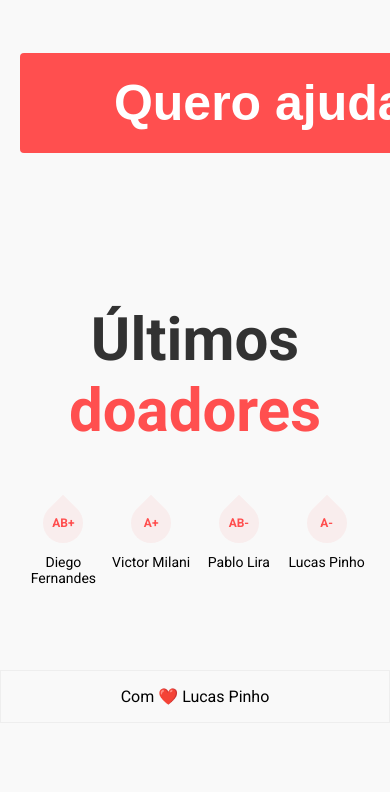
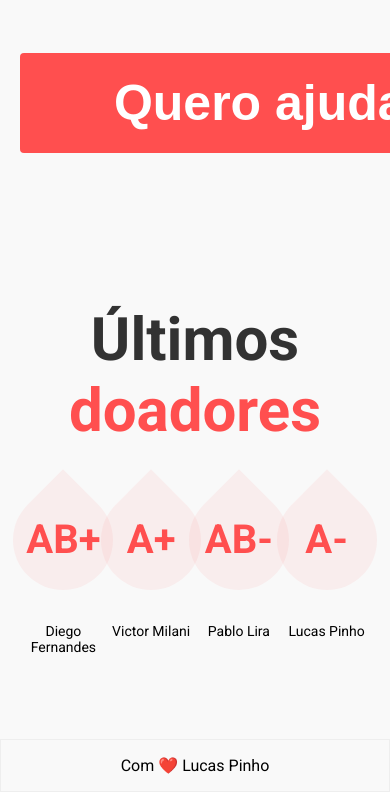
Before and after one commit to lhps/Doe-Site, a website: page index.html in a window 390 px wide. Shown: the part 1249-2041 px from the top of the page. Before the commit the page ends 1972 px from the top, so only its background shows below. Drawn offline with Linux system fonts and the light colour scheme.

Commit message:
Responsividade para celular

```diff
--- a/style.css
+++ b/style.css
@@ -213,9 +213,12 @@ section.form.hide{
         border-radius: 4px;
         border: 1px #ffffff88 solid;
     }
-    section h2{
-        font-size: 100px;
+    .form h2{
+        text-align: right;
+        color: #ffffffee;
+        font-size: 50px;
     }
+
     header, .form, main {
         /* espaçamentos com margin*/
         /* sentido horario começa cima e vai pra direita*/
@@ -227,4 +230,48 @@ section.form.hide{
         max-width: 90%;
     }
 
+
+    .blood{
+        color: #ff4f4f;
+        font-weight: bold;
+        font-size: 40px;
+
+        display: flex;
+        align-items: center;
+        justify-content: center;
+
+        position: relative;
+    }
+
+    .blood::before{
+        content: "";
+        background-color: #ff4f4f11;
+
+        width: 100px;
+        height: 100px;
+
+        position: absolute;
+
+        /* fazer a gotinha*/
+        border-radius: 50%;
+        border-top-right-radius: 0;
+
+        transform: rotate(-45deg);
+    }
+
+    .donor p {
+        margin-top: 60px;
+        font-size: 14px;
+    }
+    section.form {
+        transition: all 300ms;
+    }
+
+    section.form.hide{
+        opacity: 0;
+        display: hidden;
+        height: 0;
+        margin-top: -70px;
+    }
+
 }
```
